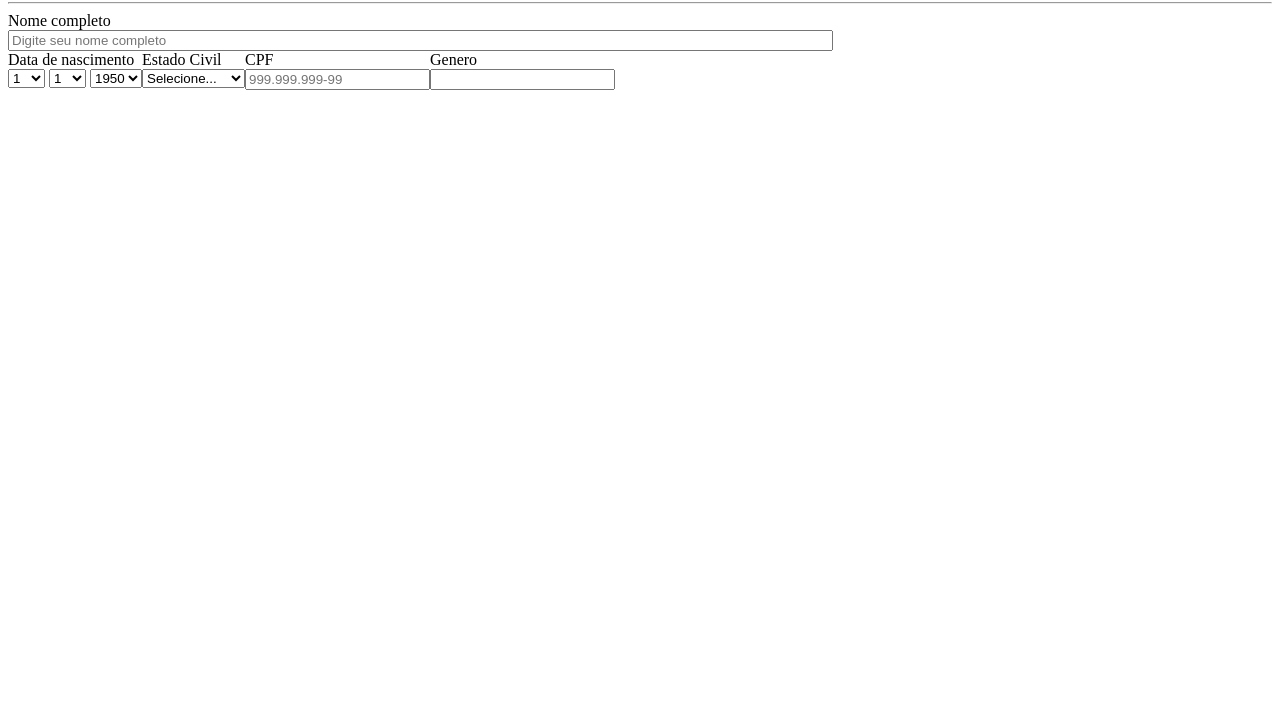
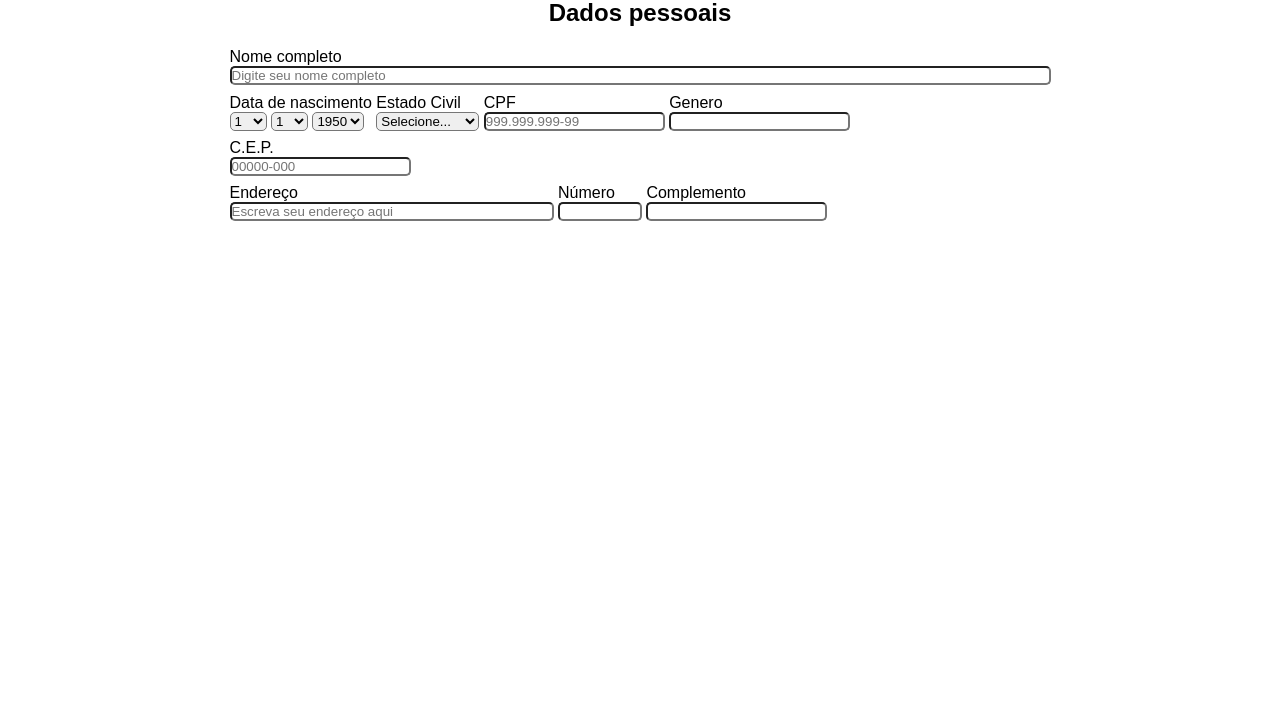
Before and after one commit to kirestein/formularioCadastro, a plain HTML site: page index.html in a window 1280 px wide. Shown: the part 78-800 px from the top of the page. Drawn offline with Linux system fonts and the light colour scheme.

Commit message:
Editando o formulário

```diff
--- a/index.html
+++ b/index.html
@@ -8,26 +8,32 @@
     <title>Formulario de cadastro</title>
 </head>
 <body>
-    <h1>Formulario de cadastro</h1>
-    <hr>
+
+    <div class="titulo">
+        <h1 id="titulo">Formulario de cadastro</h1>
+    </div>
+    <hr />
+    <div class="subtitulo">
+        <h2 id="subtitulo">Dados pessoais</h2>
+    </div>
     <div class="container">
         <form action="">
             <div class="input-nome">
                 <label for="nome">Nome completo <br />
-                    <input type="text" name="nome" id="nome" size="100" placeholder="Digite seu nome completo">
+                    <input type="text" name="nome" id="nome" size="100" placeholder="Digite seu nome completo" required>
                 </label>
             </div>
-            <div class="linha2">
+            <fieldset>
                 <div class="input-data-de-nascimento">
                     <label for="data-de-nascimento">Data de nascimento <br />
-                        <select name="dia" id="dia">Dia</select>
-                        <select name="mes" id="mes">Mês</select>
-                        <select name="ano" id="ano">Ano</select>
+                        <select name="dia" id="dia" required>Dia</select>
+                        <select name="mes" id="mes" required>Mês</select>
+                        <select name="ano" id="ano" required>Ano</select>
                     </label>
                 </div>
                 <div class="input-estado-civil">
                     <label for="estado-civil">Estado Civil  <br />
-                        <select name="estado-civil" id="estado-civil">Estado civil
+                        <select name="estado-civil" id="estado-civil" required>Estado civil
                             <option value="Selecione">Selecione...</option>
                             <option value="c">Casado</option>
                             <option value="s">Solteiro</option>
@@ -37,17 +43,39 @@
                         </select>
                     </label>
                 </div>
-                <div class="CPF">
+                <div class="imput-CPF">
                     <label for="CPF">CPF  <br />
                         <input type="text" name="CPF" id="CPF"  placeholder="999.999.999-99">
                     </label>
                 </div>
                 <div class="input-genero">
                     <label for="genero">Genero <br />
-                        <input type="text" name="genero" id="genero">
+                        <input type="text" name="genero" id="genero" required>
                     </label>
                 </div>
+            </fieldset>
+            <div class="input-cep">
+                <label for="CEP">C.E.P. <br />
+                    <input type="text" name="CEP" id="CEP" placeholder="00000-000" required>
+                </label>
             </div>
+            <fieldset>
+                <div class="input-endereco">
+                    <label for="endereco">Endereço <br />
+                        <input type="text" name="endereco" id="endereco" placeholder="Escreva seu endereço aqui" required>
+                    </label>
+                </div>
+                <div class="input-numero">
+                    <label for="numero">Número <br />
+                        <input type="text" name="numero" id="numero" required>
+                    </label>
+                </div>
+                <div class="input-complemento">
+                    <label for="complemento">Complemento <br/>
+                        <input type="text" name="complemento" id="complemento" />
+                    </label>
+                </div>
+            </fieldset>
         </form>
     </div>
     <script src="index.js"></script>
--- a/styles.css
+++ b/styles.css
@@ -1,4 +1,56 @@
-.linha2 {
+* {
+    margin: 0;
+    padding: 0;
+}
+
+body {
+    font-family: sans-serif;
+    margin-top: 2%;
+    justify-content: center;
+    align-items: center;
+    font-size: 1rem;
+}
+
+div {
+    display: inline-block;
+    margin-top: 1%;
+}
+
+.container {
     display: flex;
-    flex-direction: row;
+    /* border: 1px solid black; */
+    justify-content: center;
+
 }
+
+.titulo, .subtitulo {
+    display: flex;
+    justify-content: center;
+    align-items: center;
+}
+
+h1, h2 {
+    text-align: center;
+}
+
+input, select, textarea, button {
+    border-radius: 5px;
+}
+
+fieldset {
+    border: 0;
+}
+
+fieldset.input-data-de-nascimento .input-estado-civil .imput-CPF .input-genero {
+    float: left;
+    margin-right: 1rem;
+    display: flex;
+}
+
+#endereco {
+    width: 20rem;
+}
+
+#numero {
+    width: 5rem;
+}
```
